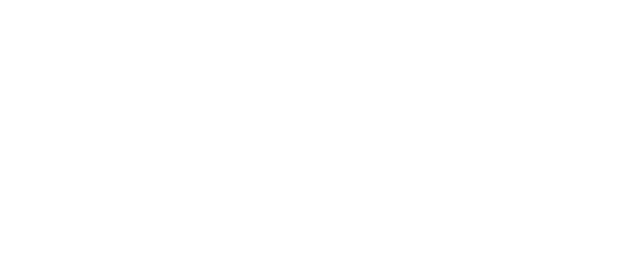
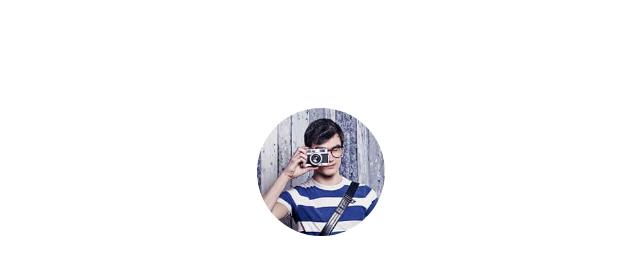
Before and after one commit to js-tasks-ru/htmlcss-20210513_dmitriy79, a website: page 06-lection4/01-avatar/index.html in a window 1280 px wide. Shown: the whole page, without its empty margins (319-959 px from the left). Drawn offline with Linux system fonts and the light colour scheme.

Commit message:
Avatar done

```diff
--- a/06-lection4/01-avatar/avatar.css
+++ b/06-lection4/01-avatar/avatar.css
@@ -0,0 +1,26 @@
+.avatar {
+    --avatar-size: 102px;
+    display: flex;
+    justify-content: center;
+}
+
+.avatar_sm {
+    --avatar-size: 64px;
+}
+
+.avatar_lg {
+    --avatar-size: 128px;
+}
+
+.avatar__wrapper {
+    width: var(--avatar-size);
+    height: var(--avatar-size);
+    margin: 8px;
+}
+
+.avatar__image {
+    width: 100%;
+    height: 100%;
+    border-radius: 50%;
+    object-fit: cover;
+}
--- a/06-lection4/01-avatar/index.html
+++ b/06-lection4/01-avatar/index.html
@@ -6,6 +6,12 @@
         <link rel="stylesheet" href="./avatar.css">
     </head>
     <body>
-
+        <div style="position: absolute; left: 100px; top: 100px; right: 100px; bottom: 100px;">
+            <div class="avatar avatar_lg">
+                <div class="avatar__wrapper">
+                    <img class="avatar__image" src="public/avatar-200.jpg" alt="Avatar">
+                </div>
+            </div>
+        </div>
     </body>
 </html>
```
